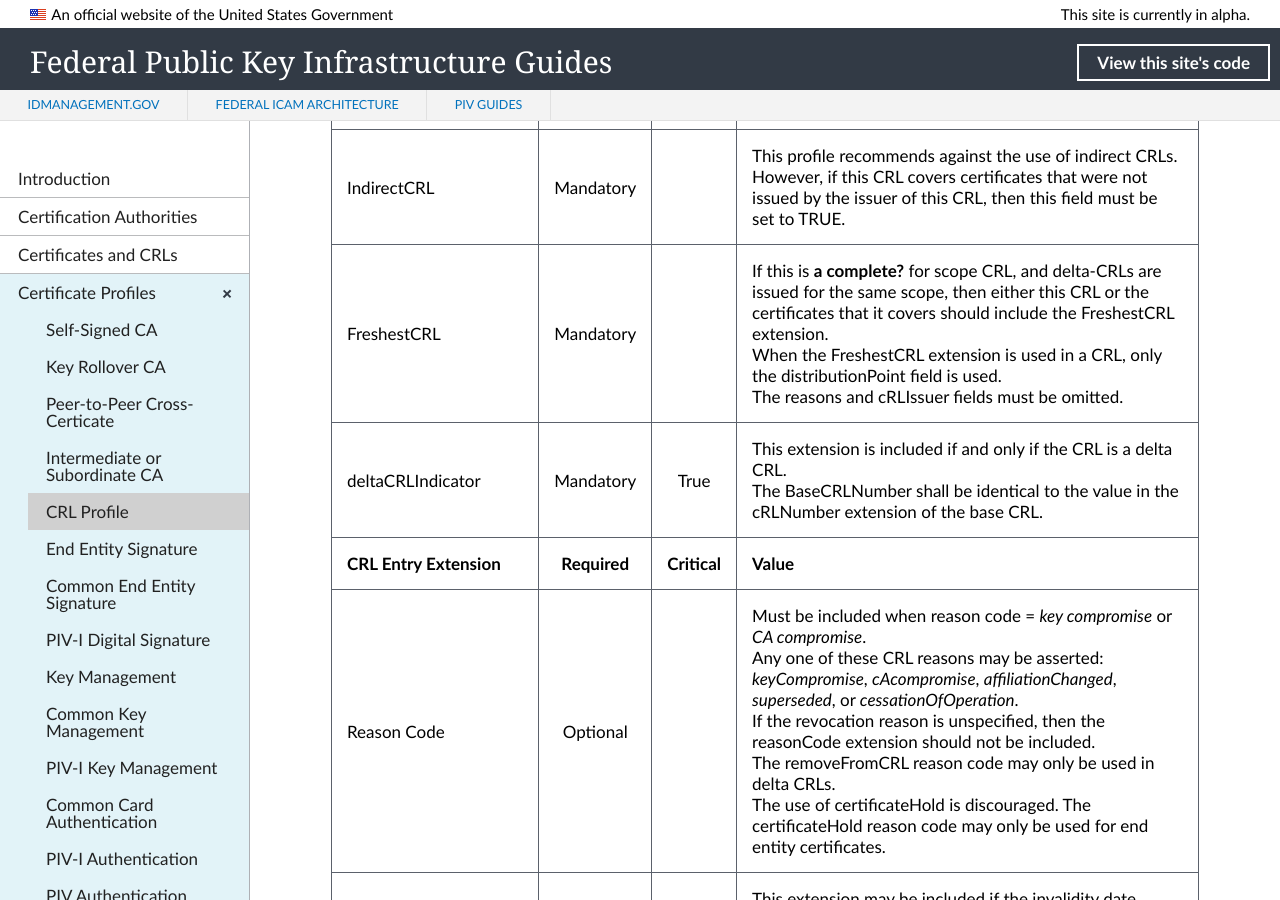
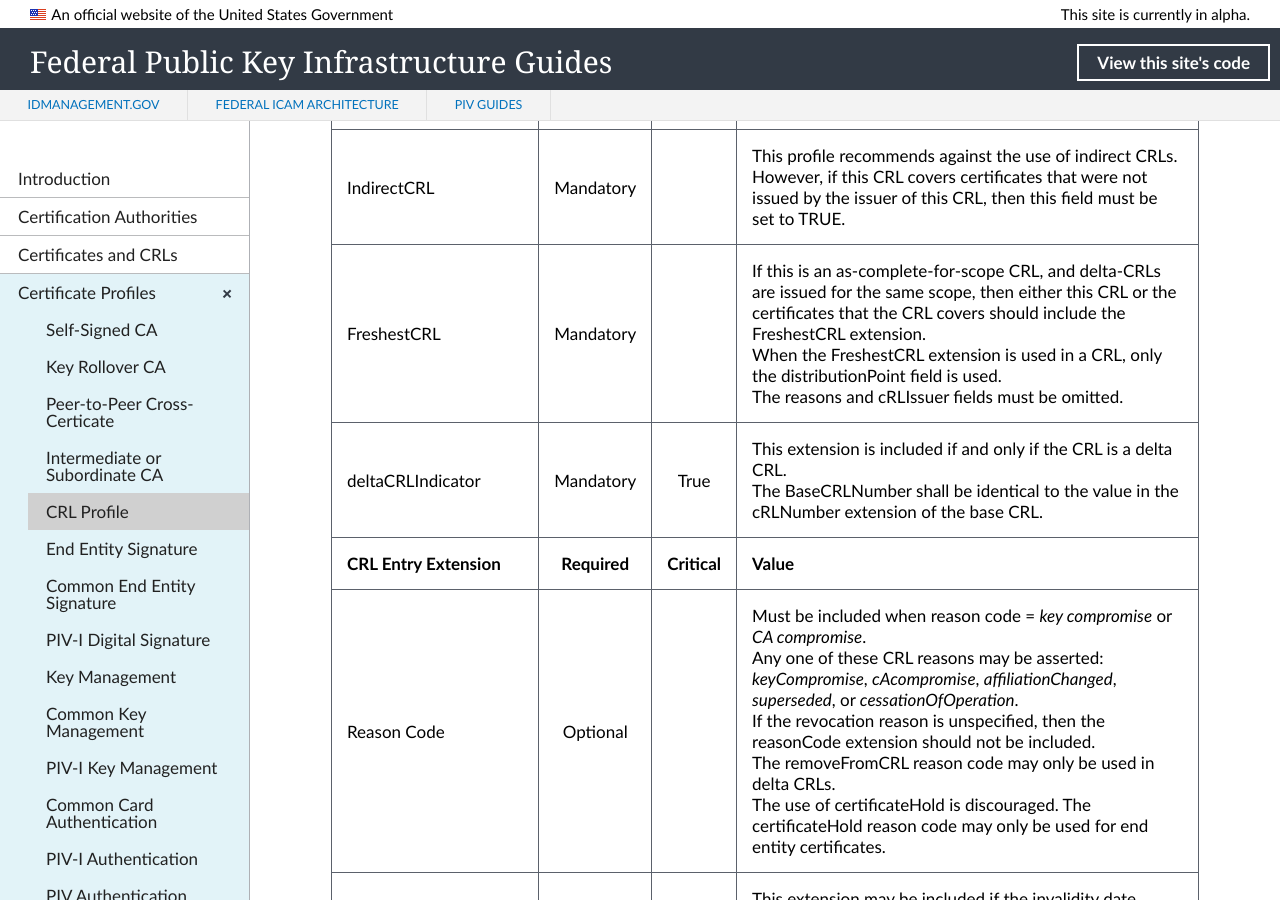
Before and after one commit to GSA/fpki-guides, a Jekyll site: the page built from _profiles/05_crl.md, in a window 1280 px wide and 900 px high, scrolled down 1705 px. Built offline with Jekyll 4.4.1, drawn with Linux system fonts in a browser that asks for light colours; nearby versions of some CDN libraries; library files that are not in the unit come from our copies.

Commit message:
Update 05_crl.md
Editorial updates

```diff
--- a/_profiles/05_crl.md
+++ b/_profiles/05_crl.md
@@ -23,7 +23,7 @@ permalink: profiles/crl/
 | onlyContainsUserCerts  | Mandatory |  |  If set to TRUE, this CRL covers only end entity certificates.<BR>(NOTE:&nbsp;&nbsp;If onlyContainsUserCerts is set to TRUE and the CRL covers all end entity certificates issued by the issuer of this CRL, then the distributionPoint field may be omitted.) |
 | onlyContainsCACerts   | Mandatory |  |  If set to TRUE, this CRL covers only CA certificates.<BR>If onlyContainsUserCerts is TRUE, this field must be FALSE.<BR>(NOTE:&nbsp;&nbsp;If onlyContainsCACerts is set to TRUE and the CRL covers all CA certificates issued by the issuer of this CRL, then the distributionPoint field may be omitted.) |
 | IndirectCRL   | Mandatory |  |  This profile recommends against the use of indirect CRLs.<BR>However, if this CRL covers certificates that were not issued by the issuer of this CRL, then this field must be set to TRUE. |
-| FreshestCRL   | Mandatory  |  | If this is **a complete?** for scope CRL, and delta-CRLs are issued for the same scope, then either this CRL or the certificates that it covers should include the FreshestCRL extension.<BR>When the FreshestCRL extension is used in a CRL, only the distributionPoint field is used.<BR>The reasons and cRLIssuer fields must be omitted. |
+| FreshestCRL   | Mandatory  |  | If this is an as-complete-for-scope CRL, and delta-CRLs are issued for the same scope, then either this CRL or the certificates that the CRL covers should include the FreshestCRL extension.<BR>When the FreshestCRL extension is used in a CRL, only the distributionPoint field is used.<BR>The reasons and cRLIssuer fields must be omitted. |
 | deltaCRLIndicator   | Mandatory  | True | This extension is included if and only if the CRL is a delta CRL.<BR>The BaseCRLNumber shall be identical to the value in the cRLNumber extension of the base CRL. |
 | **CRL Entry Extension** |  **Required**   | **Critical** | **Value**                             |
 | Reason Code   | Optional  |  | Must be included when reason code = _key compromise_ or _CA compromise_.<BR>Any one of these CRL reasons may be asserted: _keyCompromise_, _cAcompromise_, _affiliationChanged_, _superseded_, or _cessationOfOperation_.<BR>If the revocation reason is unspecified, then the reasonCode extension should not be included.<BR>The removeFromCRL reason code may only be used in delta CRLs.<BR>The use of certificateHold is discouraged. The certificateHold reason code may only be used for end entity certificates. |
```
